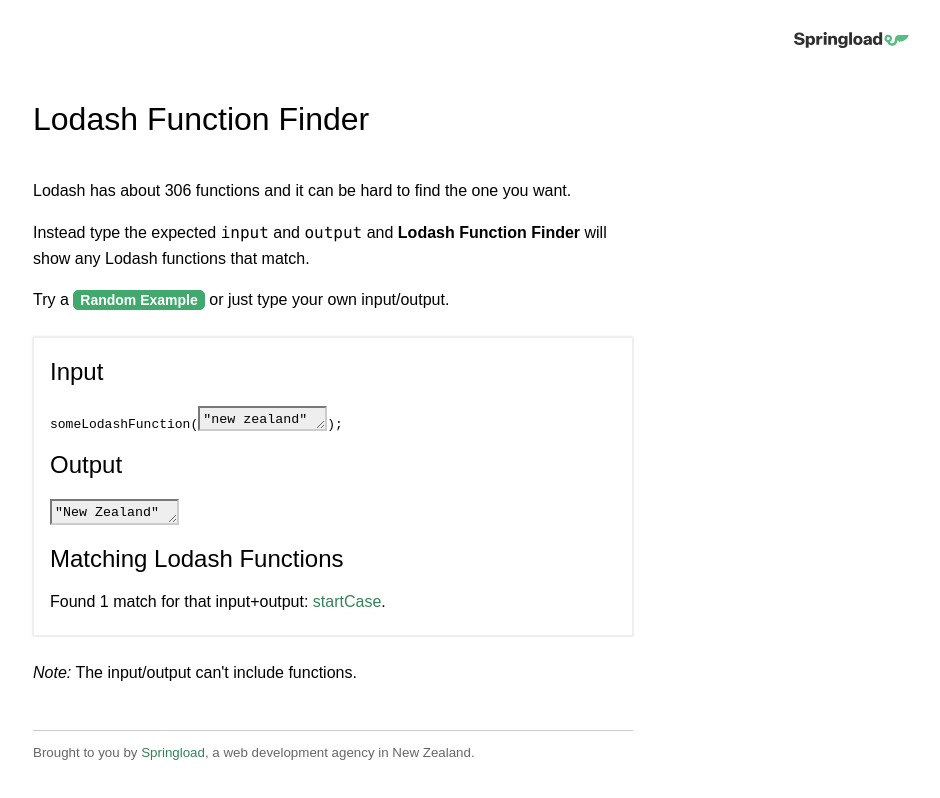
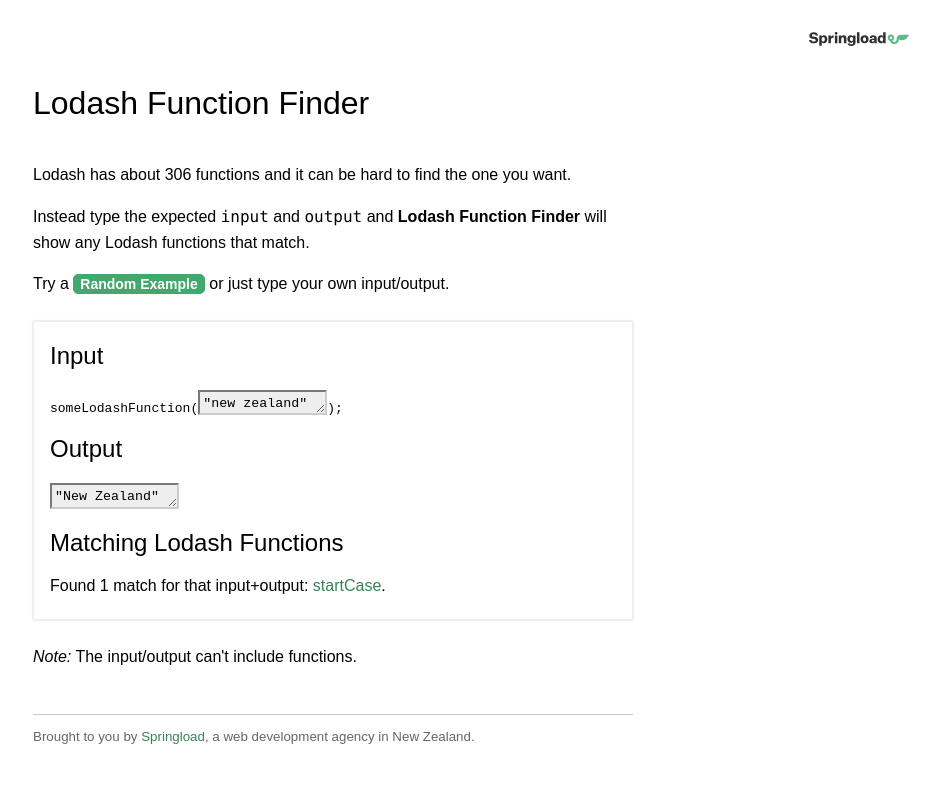
Before and after one commit to springload/lodash-function-finder, a React (Create React App) app: page / in a window 1280 px wide. Shown: the top 798 px of the page, without its empty margins (307-1247 px from the left). Built offline with nearby package versions, Linux system fonts and the light colour scheme.

Commit message:
Reduce header min-height

```diff
--- a/src/App.css
+++ b/src/App.css
@@ -52,7 +52,7 @@
 }
 
 .header {
-  min-height: 48px;
+  min-height: 24px;
   display: flex;
   justify-content: flex-end;
 }
@@ -81,7 +81,7 @@
 
 @media only screen and (min-width: 560px) {
   .header-logo {
-    height: 16px;
+    height: 14px;
   }
 }
 
@@ -94,6 +94,9 @@
     padding-left: 48px;
     padding-right: 48px;
   }
+  .header {
+    min-height: 32px;
+  }
 }
 
 @media only screen and (min-width: 1000px) {
```
